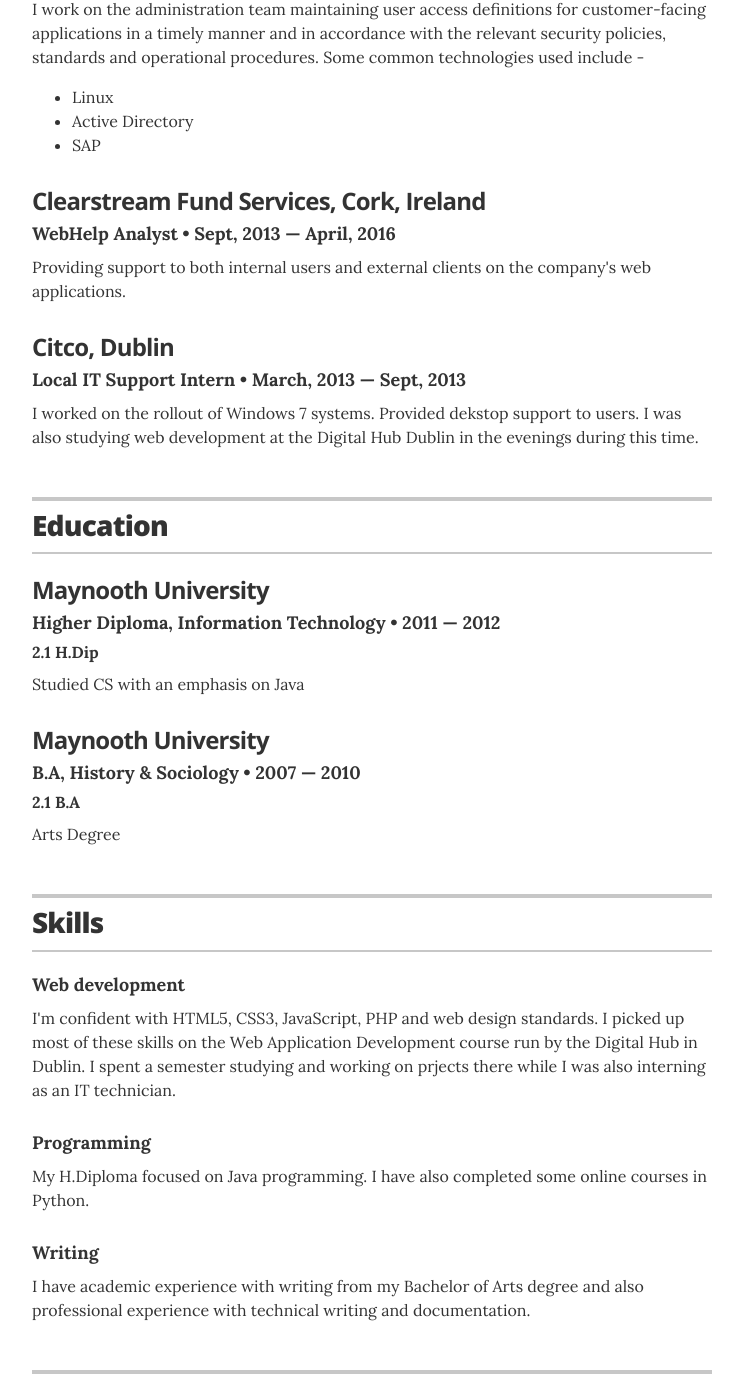
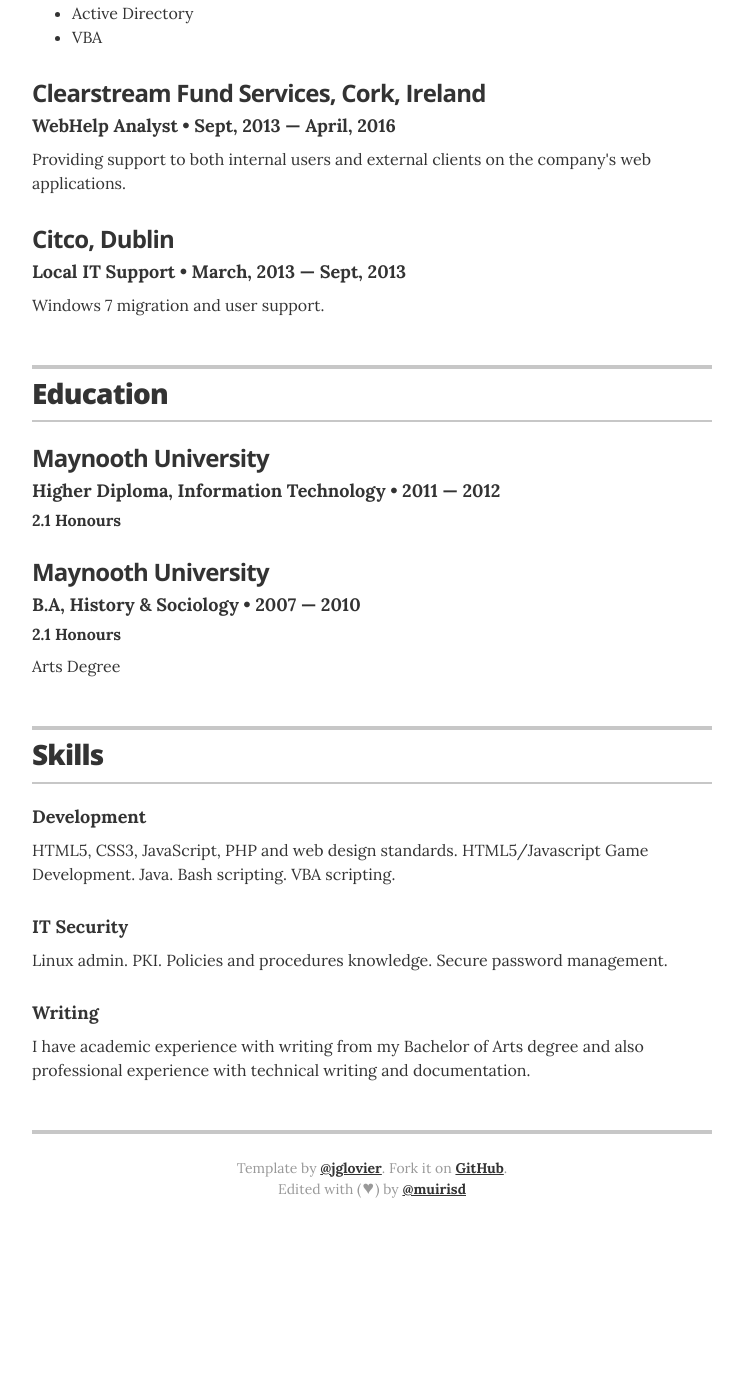
Before and after one commit to muiris/muiris.github.io, a Jekyll site: the page built from index.html, in a window 1280 px wide and 1400 px high, scrolled down 704 px. Shown: the whole window, without its empty margins (268-1011 px from the left). Built offline with Jekyll 4.4.1, drawn with Linux system fonts in a browser that asks for light colours; after the commit the page ends 1952 px from its top, so only the background shows below that; some of the changed text lies outside the part shown.

Commit message:
Update 2018 Jobsearch

```diff
--- a/_config.yml
+++ b/_config.yml
@@ -11,12 +11,12 @@
 # Resume settings
 resume_avatar:                  "true"
 resume_name:                    "Muiris Dunworth"
-resume_title:                   "IT professional"
+resume_title:                   "IT professional. Security. Dev"
 resume_contact_email:           "muirisd@gmail.com"
 resume_contact_telephone:       ""
 resume_contact_address:         ""
 resume_header_contact_info: ""
-resume_header_intro: "<p> Hi, I'm Muiris. My passions lie in tech, web development, music and basically anything to do with computers. I work in IT security administration during the day and try to work on personal projects or learn new skills when I can. I have a Higher Diploma in IT from Maynooth University. Check out my social links for more info or feel free to contact me.</p>"
+resume_header_intro: "<p>Check out my social links for more info or feel free to contact me.</p>"
 
 # use "yes" to display the email contact button,
 # "no" to display an "I'm not looking for work" message,
--- a/_data/education.yml
+++ b/_data/education.yml
@@ -2,12 +2,12 @@
 - degree: Higher Diploma, Information Technology
   uni: Maynooth University
   year: 2011 &mdash; 2012
-  awards: 2.1 H.Dip
-  summary: Studied CS with an emphasis on Java
+  awards: 2.1 Honours
+  Subjects: <ul class="resume-item-list"><li>Databases</li><li>Algorithms & Data Structures</li><li>Java</li><li>Software Development</li><li>Discrete Structures</li><li>Operating Systems</li><li>Web Information Processing</li><li>Multimedia</li></ul>
 
 #other Degree
 - degree: B.A, History & Sociology
   uni: Maynooth University
   year: 2007 &mdash; 2010
-  awards: 2.1 B.A
+  awards: 2.1 Honours
   summary: Arts Degree
--- a/_data/experience.yml
+++ b/_data/experience.yml
@@ -3,7 +3,7 @@
 - company: Clearstream Services, Luxembourg
   position: IT Security Administrator
   duration: April, 2016 &mdash; Present
-  summary:  I work on the administration team maintaining user access definitions for customer-facing applications in a timely manner and in accordance with the relevant security policies, standards and operational procedures. Some common technologies used include -	<ul class="resume-item-list"><li>Linux</li><li>Active Directory</li><li>SAP</li></ul>
+  summary:  I work on the administration team maintaining user access definitions for customer-facing applications in a timely manner and in accordance with the relevant security policies, standards and operational procedures. Some common technologies used include -	<ul class="resume-item-list"><li>Linux</li><li>Active Directory</li><li>VBA</li></ul>
 
 # Clearstream Cork
 - company: Clearstream Fund Services, Cork, Ireland
@@ -14,6 +14,6 @@
 
 # Citco
 - company: Citco, Dublin
-  position: Local IT Support Intern
+  position: Local IT Support
   duration:   March, 2013  &mdash; Sept, 2013
-  summary: I worked on the rollout of Windows 7 systems. Provided dekstop support to users. I was also studying web development at the Digital Hub Dublin in the evenings during this time.
+  summary: Windows 7 migration and user support.
--- a/_data/skills.yml
+++ b/_data/skills.yml
@@ -1,11 +1,11 @@
 # Skills
 # Development
-- skill: Web development
-  description: I'm confident with HTML5, CSS3, JavaScript, PHP and web design standards. I picked up most of these skills on the Web Application Development course run by the Digital Hub in Dublin. I spent a semester studying and working on prjects there while I was also interning as an IT technician.
+- skill: Development
+  description: HTML5, CSS3, JavaScript, PHP and web design standards. HTML5/Javascript Game Development. Java. Bash scripting. VBA scripting.
 
-# programming
-- skill: Programming
-  description: My H.Diploma focused on Java programming. I have also completed some online courses in Python.
+# Security
+- skill: IT Security
+  description: Linux admin. PKI. Policies and procedures knowledge. Secure password management.
 
 # IT
 - skill: IT Support
```
Also changed, not shown: 2 other files.
